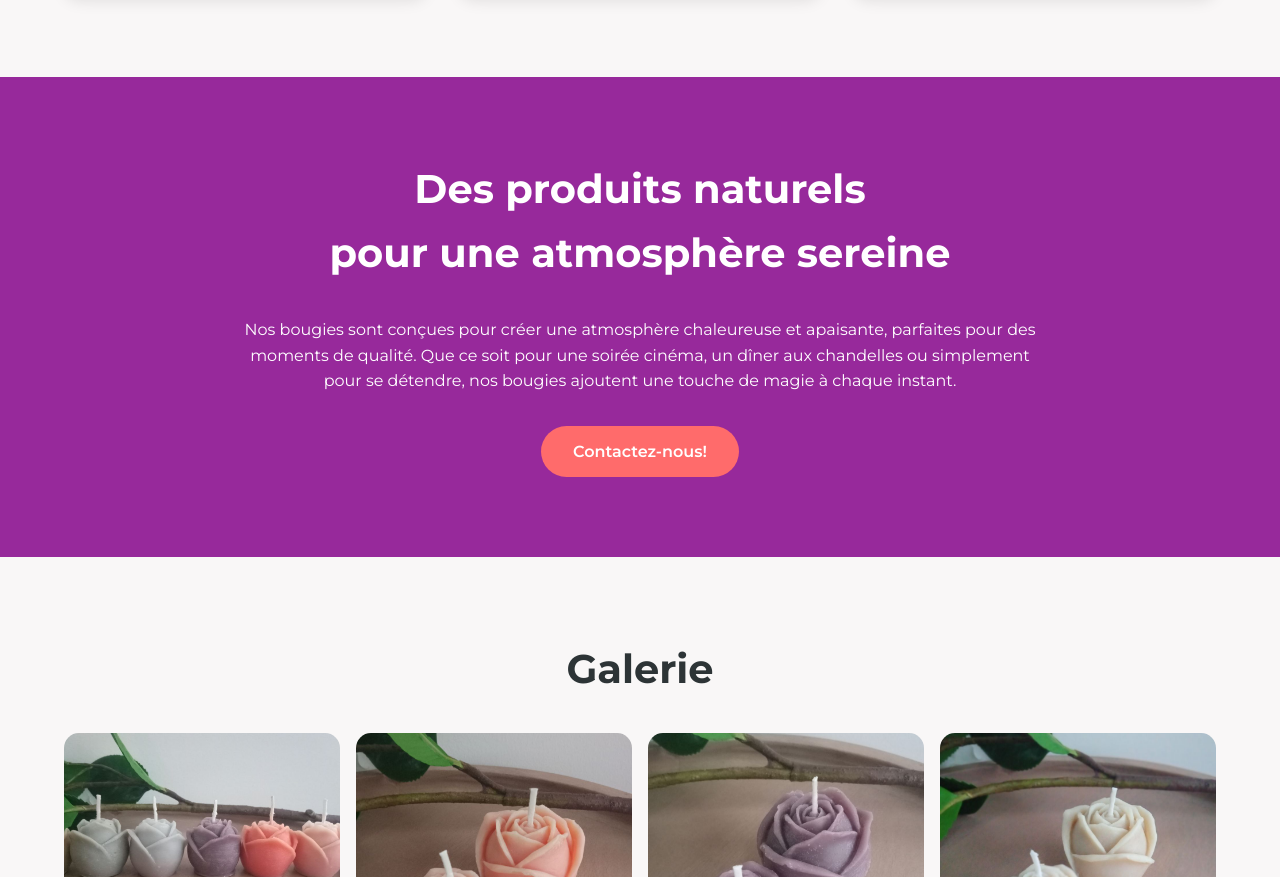
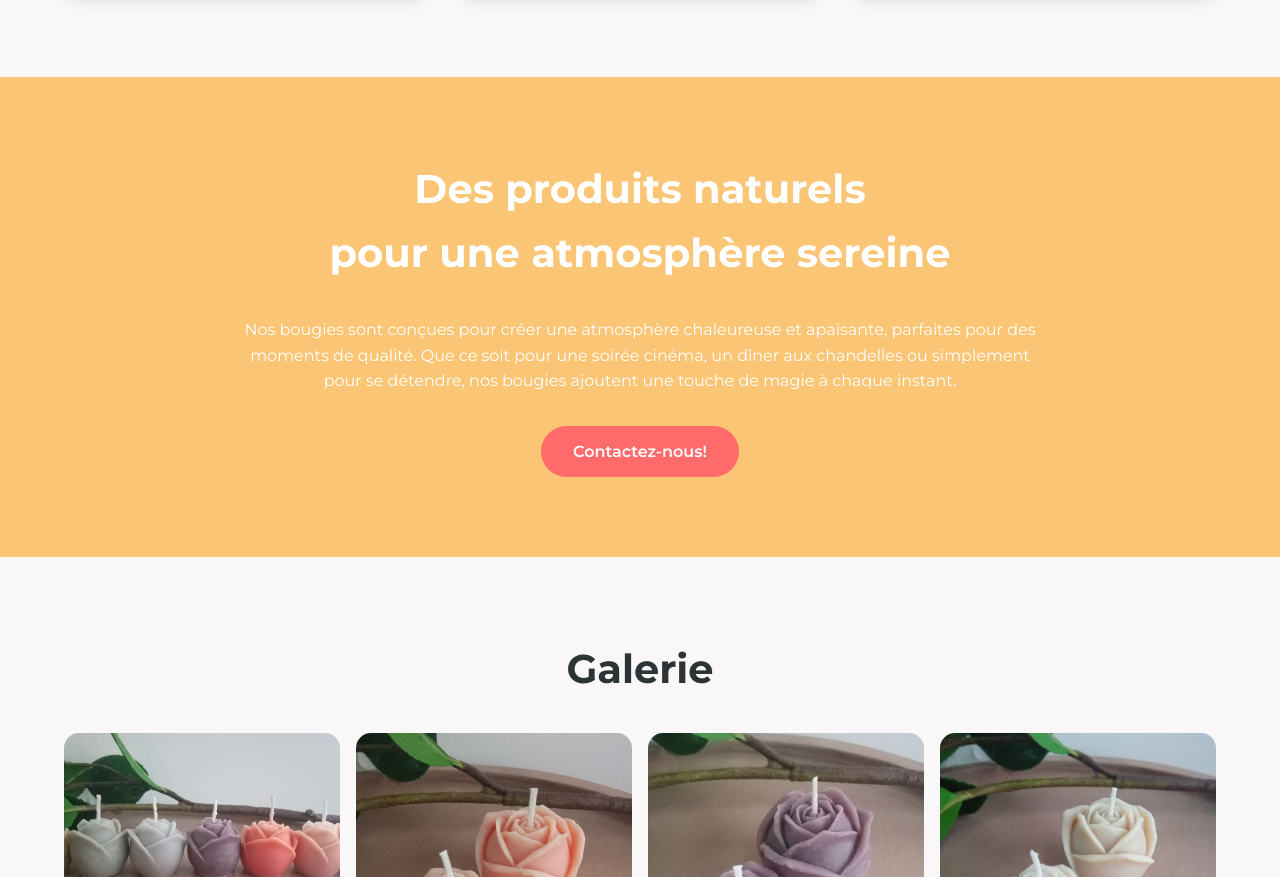
Before and after one commit to bougiesumm/bougiesumm.github.io, a plain HTML site: page index.html in a window 1280 px wide. Shown: the part 1674-2551 px from the top of the page. Drawn offline with Linux system fonts and the light colour scheme.

Commit message:
updated color for large band

```diff
--- a/css/styles.css
+++ b/css/styles.css
@@ -1,6 +1,6 @@
 :root {
     --primary-color: #ff6b6b;
-    --secondary-color: #97299b;
+    --secondary-color: #fac574;
     --text-color: #2d3436;
     --bg-color: #f9f7f7;
     --accent-color: #feca57;
```
